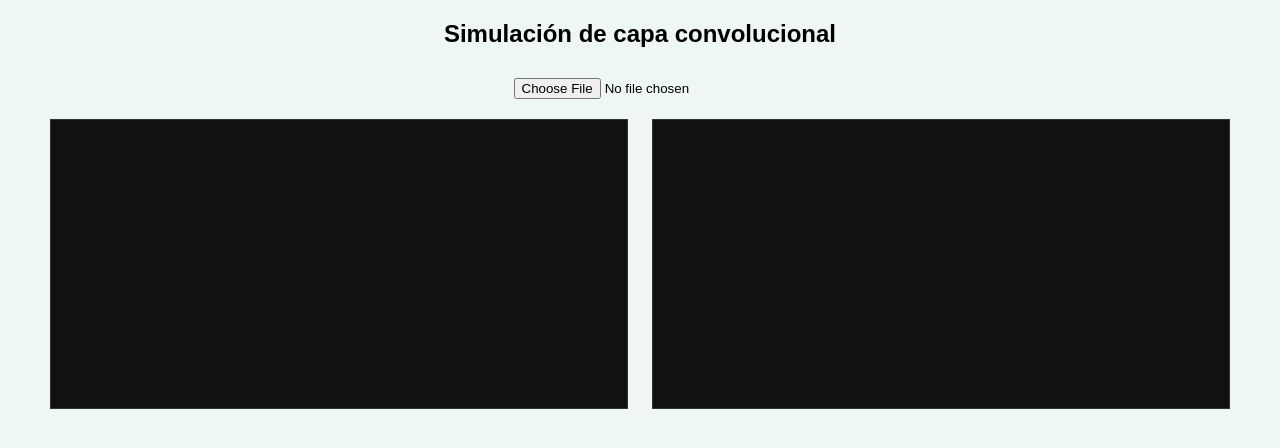
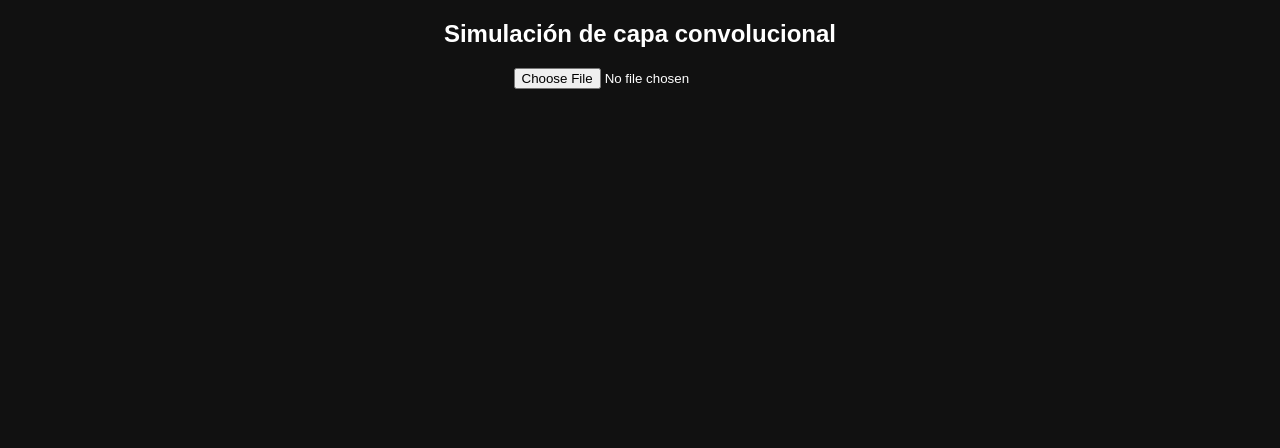
Before and after one commit to JRobRob/Proyecto-HDEX, a plain HTML site: page SimConv.html in a window 1280 px wide. Drawn offline with Linux system fonts and the light colour scheme.

Commit message:
Update SimConv.html

```diff
--- a/SimConv.html
+++ b/SimConv.html
@@ -4,47 +4,9 @@
 <meta charset="UTF-8">
 <title>Simulación de capa convolucional</title>
 <style>
-
-body {
-  margin: 0;
-  background: #eef7f1;
-  color: black;
-  text-align: center;
-  font-family: Arial;
-}
-
-canvas {
-  background: #111;
-  margin: 10px;
-  border: 1px solid #333;
-  width: 45vw;
-  height: auto;
-  max-width: 600px;
-}
-
-input {
-  margin: 10px;
-}
-
-/* 🔥 fullscreen */
-:fullscreen canvas {
-  width: 70vw;
-  max-width: none;
-}
-
-/* Safari */
-:-webkit-full-screen canvas {
-  width: 70vw;
-  max-width: none;
-}
-
-/* 📱 móvil */
-@media (max-width: 768px) {
-  canvas {
-    width: 90vw;
-  }
-}
-
+  body { background: #111; color: white; text-align: center; font-family: Arial; }
+  canvas { background: #111; display: block; margin: auto; }
+  button { margin-top: 10px; padding: 10px 20px; }
 </style>
 </head>
 <body>
```
